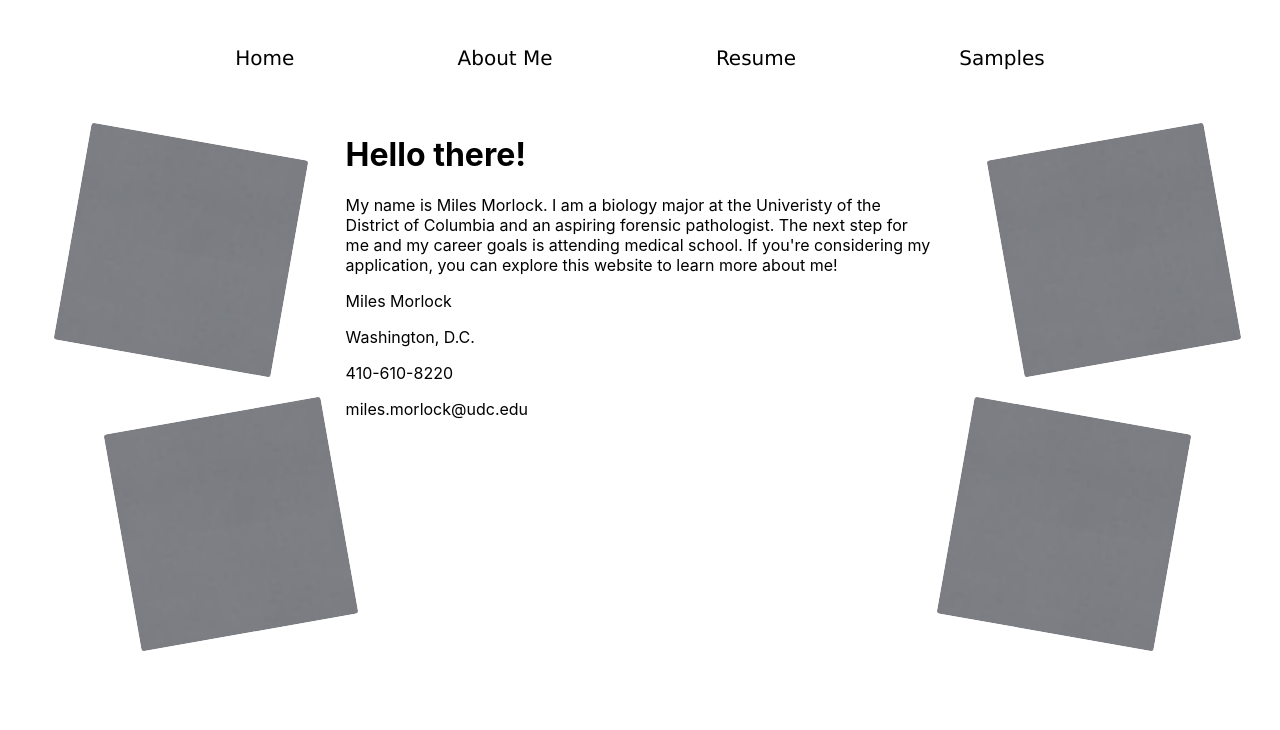
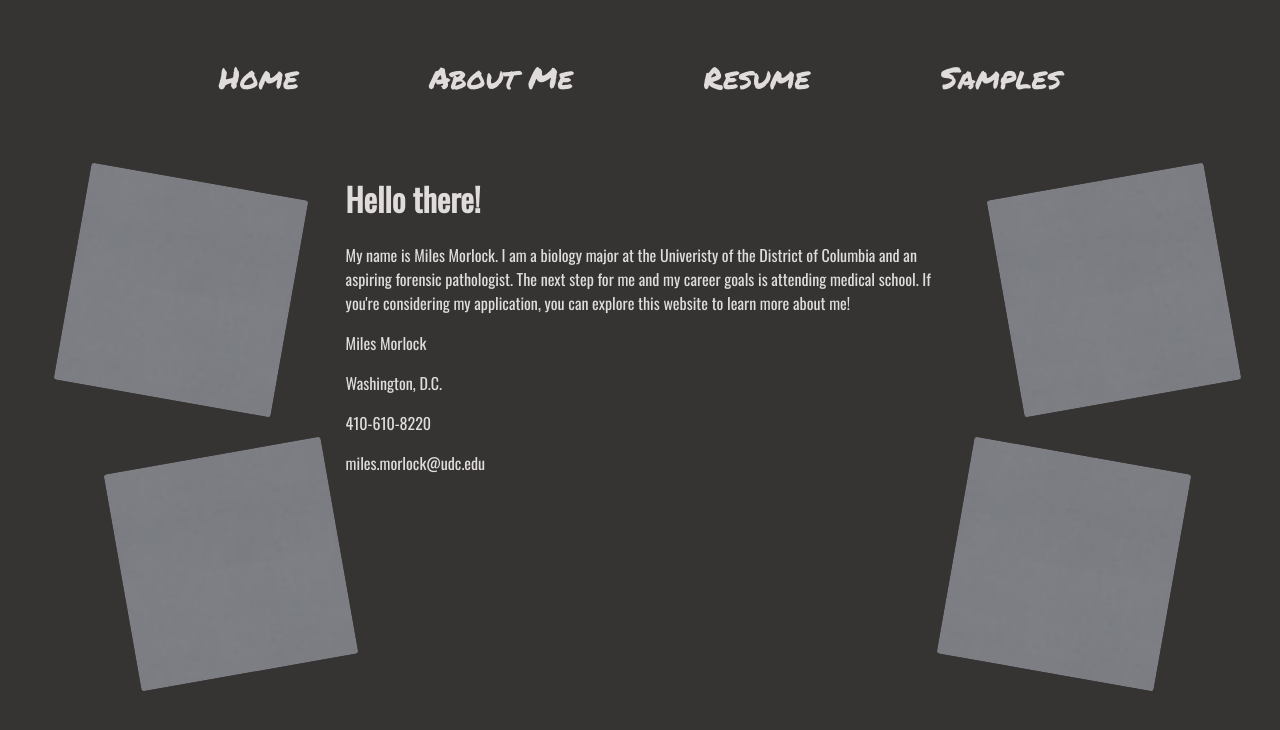
Before and after one commit to mylescheney/dt-site, a React (Create React App) app: page / in a window 1280 px wide. Shown: the top 730 px of the page. Built offline with nearby package versions, Linux system fonts and the light colour scheme.

Commit message:
Lots of things

```diff
--- a/public/index.html
+++ b/public/index.html
@@ -24,7 +24,10 @@
       work correctly both with client-side routing and a non-root public URL.
       Learn how to configure a non-root public URL by running `npm run build`.
     -->
-    <title>React App</title>
+    <link rel="preconnect" href="https://fonts.googleapis.com">
+    <link rel="preconnect" href="https://fonts.gstatic.com" crossorigin>
+    <link href="https://fonts.googleapis.com/css2?family=Oswald&family=Permanent+Marker&display=swap" rel="stylesheet">
+    <title>Miles Morlock</title>
   </head>
   <body>
     <noscript>You need to enable JavaScript to run this app.</noscript>
--- a/src/App.css
+++ b/src/App.css
@@ -1,3 +1,7 @@
+* {
+  background-color: #363333;
+}
+
 .app {
   display: flex;
   flex-direction: column;
@@ -17,13 +21,25 @@
 }
 
 .navText {
-  font-size: 20px;
-  font-family: 'Lucida Sans', 'Lucida Sans Regular', 'Lucida Grande', 'Lucida Sans Unicode', Geneva, Verdana, sans-serif;
+  font-size: 30px;
+  font-family: 'Permanent Marker', 'Times New Roman', Times, serif;
+  color: #e0dcdc;
+}
+
+.navText:hover {
+  border-bottom-width: 1px;
+  border-bottom-color: black;
+  border-bottom-style: solid;
 }
 
 .screen {
   width: 92%;
   display: flex;
+}
+
+h1, p {
+  color: #e0dcdc;
+  font-family: 'Oswald', sans-serif;
 }
 
 .leftColumnHome {
@@ -79,6 +95,10 @@
 .leftColumnAboutMe {
   width: 50%;
   padding: 2%;
+  display: flex;
+  flex-direction: column;
+  align-items: center;
+  align-content: center;
 }
 
 .rightColumnAboutMe {
--- a/src/screens/AboutMeScreen.js
+++ b/src/screens/AboutMeScreen.js
@@ -4,11 +4,15 @@ import greySquare from '../images/greySquare.jpeg';
 const AboutMeScreen = () => {
     return (
         <div className="screen">
-            {/*<div className="leftColumnAboutMe">
-                <video src={resumeVideo} width='100%' controls/>
-    </div> */}
             <div className='leftColumnAboutMe'>
-                <img src={greySquare} width='100%' alt='me' />
+                <iframe
+                    width="560'"
+                    height="315"
+                    src="https://www.youtube.com/embed/C83ccqUZ_kE?si=t_fCWhdKuwisgyZX"
+                    title="Resume Video"
+                    frameborder="0"
+                    allow="accelerometer"
+                />
             </div>
             <div className="rightColumnAboutMe">
                 <h1>About Me</h1>
--- a/src/screens/HomeScreen.js
+++ b/src/screens/HomeScreen.js
@@ -5,10 +5,10 @@ const HomeScreen = () => {
         <div className="screen">
             <div className="leftColumnHome">
                 <div className='homeImgDiv'>
-                    <img className='rotateLeftLC' src={greySquare} alt='me' />
+                    <img className='rotateLeftLC' src={greySquare} />
                 </div>
                 <div className='homeImgDiv'>
-                    <img className='rotateRightLC' src={greySquare} alt='me' />
+                    <img className='rotateRightLC' src={greySquare} />
                 </div>
             </div>
             <div className="mainHome">
@@ -23,10 +23,10 @@ const HomeScreen = () => {
             </div>
             <div className="rightColumnHome">
             <div className='homeImgDiv'>
-                    <img className='rotateLeftRC' src={greySquare} alt='me' />
+                    <img className='rotateLeftRC' src={greySquare} />
                 </div>
                 <div className='homeImgDiv'>
-                    <img className='rotateRightRC' src={greySquare} alt='me' />
+                    <img className='rotateRightRC' src={greySquare} />
                 </div>
             </div>
         </div>
--- a/src/screens/ResumeScreen.js
+++ b/src/screens/ResumeScreen.js
@@ -1,12 +1,14 @@
-import resume from '../images/resume.jpg';
+import resumePic from '../images/resume.jpg';
+import MilesMorlockResume from '../assets/MilesMorlockResume.pdf';
+
 
 const ResumeScreen = () => {
     return (
         <div className='resumeScreen'>
-            <div className='downloadResBtn'>
-            <p>Download</p>
-            </div>
-                <img className="resume" src={resume} alt='resume' />
+            <a href={MilesMorlockResume} download="MilesMorlockResume" target='_blank' className='downloadResBtn'>
+                <p>Download</p>
+            </a>
+            <img className="resume" src={resumePic} />
         </div>
     )
 }
```
Also changed, not shown: 1 other file (tests, documents, lock files or other folders).
